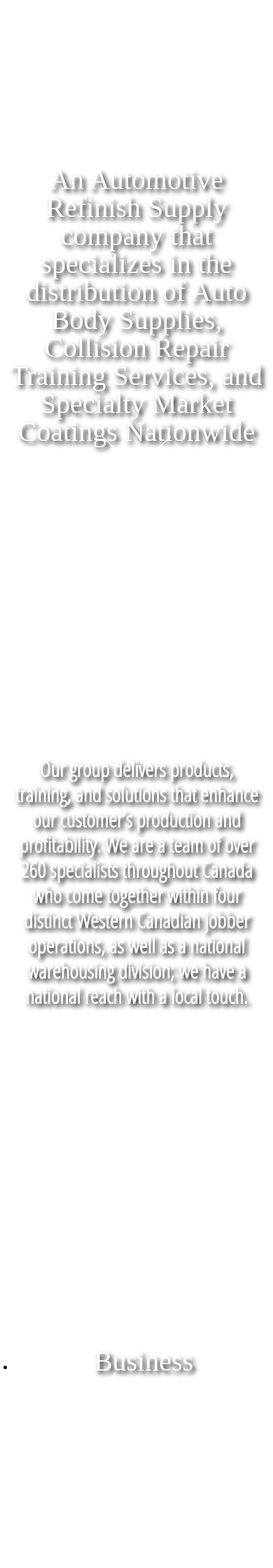
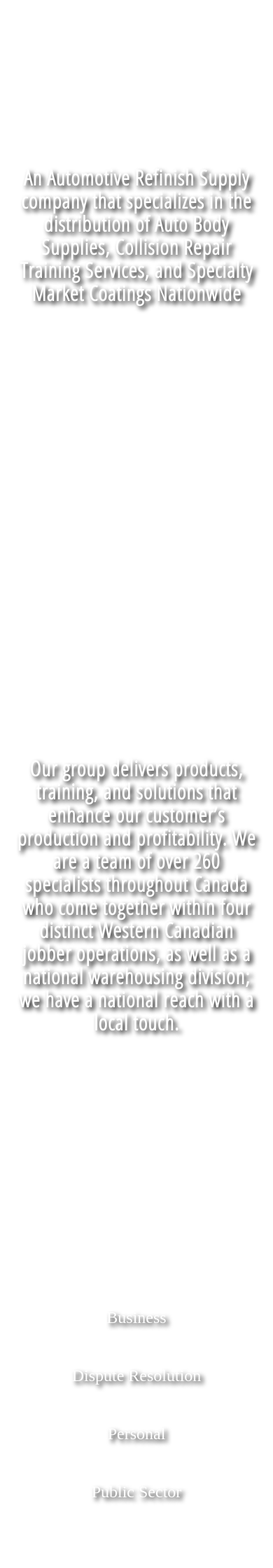
Before and after one commit to prowebdev728/colorcompass, a PHP site: page /views/index.php in a window 390 px wide. Shown: the part 1000-3240 px from the top of the page at 70% size. Run offline with PHP 8.4, Linux system fonts and the light colour scheme; some libraries are stand-ins or nearby versions; some web fonts are replaced.

Commit message:
add  3rd, 4th transition css

```diff
--- a/scss/scss/app.scss
+++ b/scss/scss/app.scss
@@ -145,19 +145,24 @@ div[data-sticky-container] {
 }
 
 .footer {
-	padding-bottom: 20px;
+	padding-bottom: 40px;
 	color: #fff !important;
 	line-height: 1;
 
 	h5, p {
-		margin-bottom: 6px;
-		line-height: 1.3;
+		// margin-bottom: 6px;
+		line-height: 1.5;
+		font-size: 24px;
+	}
+	p {
+		font-size: 18px;
+		font-weight: 100;
 	}
 
 	.corporation,
 	.office-1,
 	.office-2 {
-		margin-top: 36px;
+		margin-top: 40px;
 	}
 
 	.corporation .social {
@@ -210,10 +215,10 @@ div[data-sticky-container] {
 					content: "";
 					display: block;
 					background: transparent url(/images/angle-down.png) no-repeat;
+					background-position: center bottom;
 					width: 100px;
-					height: 50px;
+					height: 40px;
 					overflow: hidden;
-					margin: 20px auto;
 				}
 			}
 		}
@@ -224,12 +229,7 @@ div[data-sticky-container] {
 			}
 		}
 
-		&#screen_B {
-			h3 {
-				font-size: 80px;
-			}
-		}
-
+		&#screen_B,
 		&#screen_C {
 			div {
 				width: 1100px;
@@ -238,9 +238,44 @@ div[data-sticky-container] {
 
 				h3 {
 					font-family: "Open Sans Condensed";
-			  	font-weight: Bold;
-			  	font-size: 50px;
-			  	line-height: 1.2;
+			  	font-weight: bold;
+			  	font-size: 45px;
+			  	line-height: 1.1;
+			  	letter-spacing: 1px;
+				}
+			}
+		}
+		&#screen_D {
+			div {
+				ul {
+					margin-top: 30vh !important;
+					width: 100%;
+					position: relative;
+					top: 0;
+					margin: 0;
+					padding: 0;
+					list-style: none;
+					border-bottom: 1px dotted rgba(255, 255, 255, 0.66);
+					transition: top 0.15s ease-in-out;
+
+					li {
+						a {
+							display: block;
+							padding: 28px 0;
+							border-top: 1px dotted rgba(255, 255, 255, 0.66);
+							transition: top 0.15s ease-in-out;
+
+							&:hover {
+								background-color: rgba(0, 0, 0, 0.33);
+								padding: 38px 0;
+							}
+
+							h3 {
+								margin-top: 0px;
+								font-size: 24px;
+							}
+						}
+					}
 				}
 			}
 		}
@@ -279,6 +314,7 @@ div[data-sticky-container] {
 		margin-top: -$header-height;
 
 	  article {
+	  	&#screen_B,
 	  	&#screen_C {
 	  		div {
 	  			width: 900px !important;
@@ -292,7 +328,7 @@ div[data-sticky-container] {
 	}
 }
 
-@media screen and (max-width: 1024px) {
+@media screen and (max-width: 1024px - 1px) {
 	$header-height: 128px;
 
 	.nav-header {
@@ -350,10 +386,7 @@ div[data-sticky-container] {
 				font-size: 60px !important;
 			}
 
-			&#screen_B h3 {
-				font-size: 60px !important;
-			}
-
+			&#screen_B,
 			&#screen_C {
 				div {
 					width: 610px !important;
@@ -393,10 +426,7 @@ div[data-sticky-container] {
 				font-size: 40px !important;
 			}
 
-			&#screen_B h3 {
-				font-size: 40px !important;
-			}
-
+			&#screen_B,
 			&#screen_C {
 				div {
 					width: 90vw !important;
```
Also changed, not shown: css/app.css.
